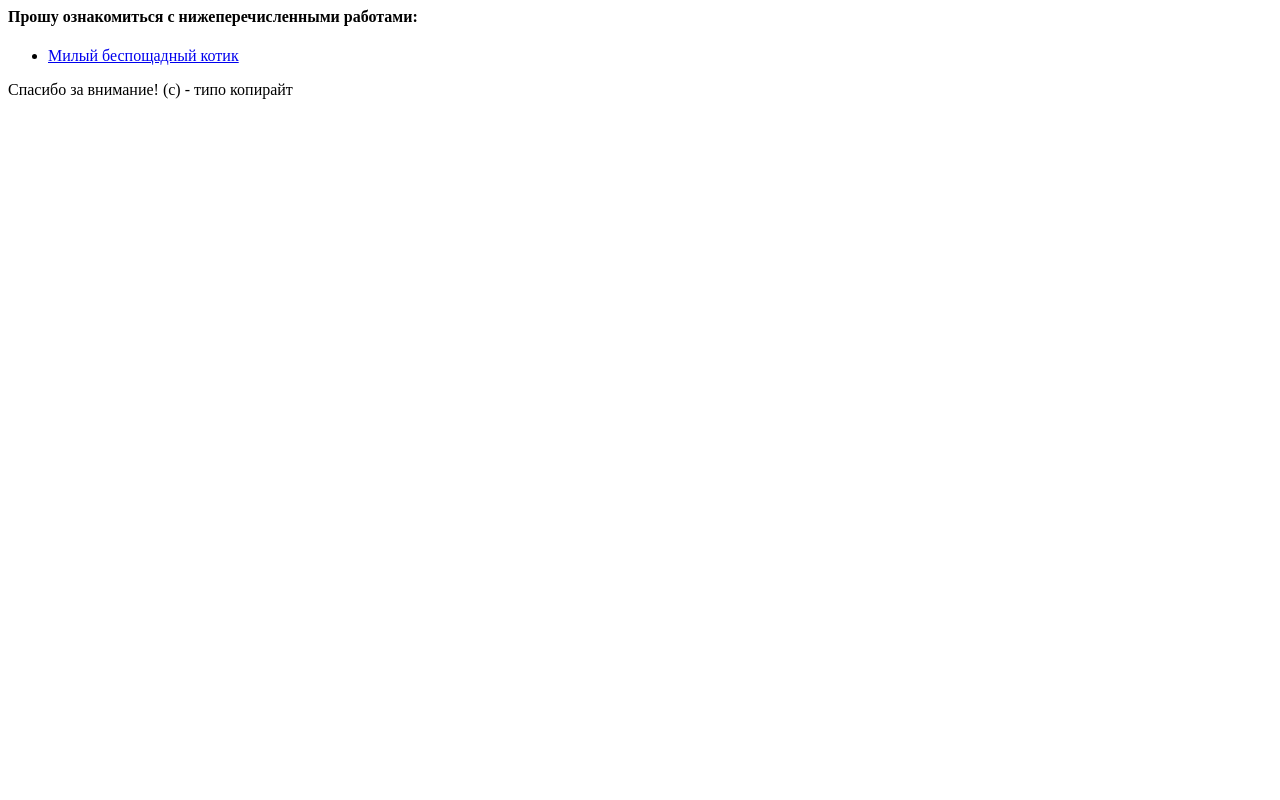
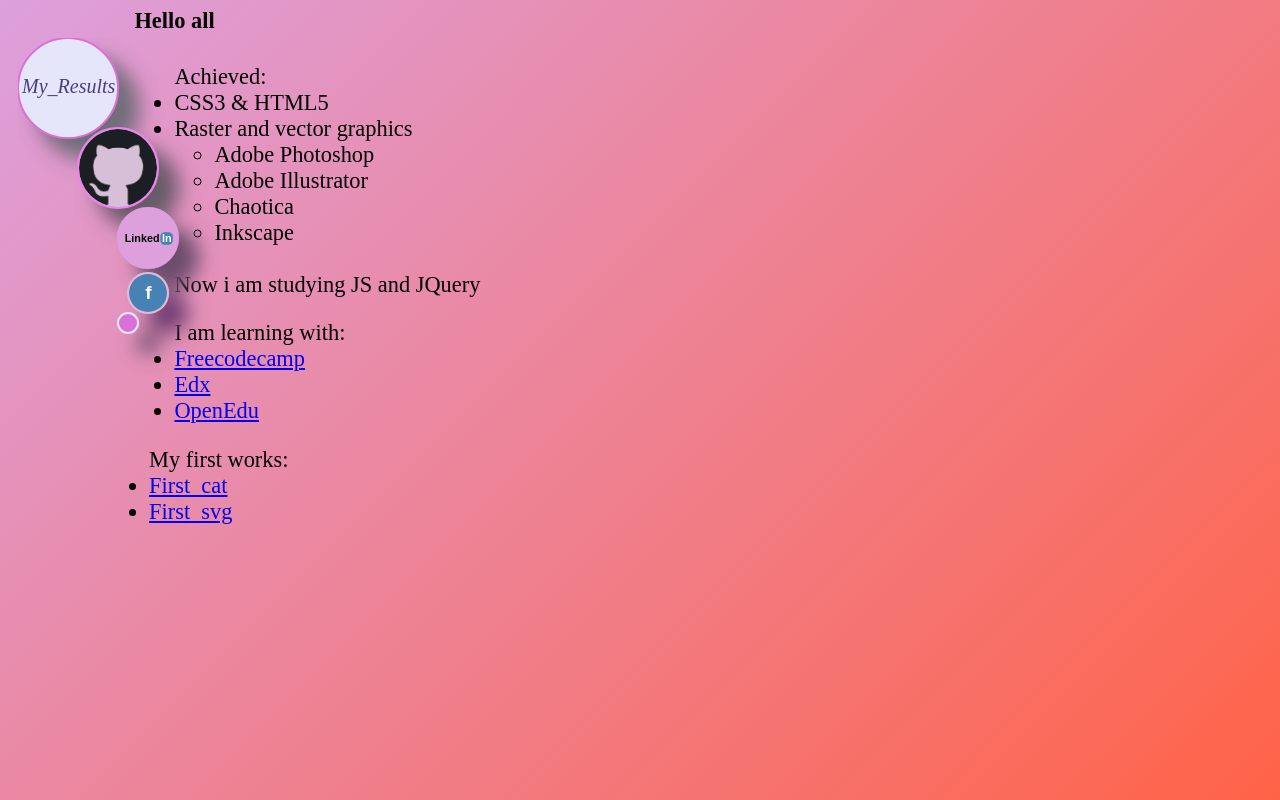
Before and after one commit to NatPopstar/NatPopstar.github.io, a plain HTML site: page index.html in a window 1280 px wide. Drawn offline with Linux system fonts and the light colour scheme.

Commit message:
My start

```diff
--- a/index.html
+++ b/index.html
@@ -1,14 +1,92 @@
 <html>
 	<head>
-		<title>Список прекрасных работ</title>
+		<title>Start 2020 year</title>
+		<style>
+			body{
+				background: linear-gradient(-45deg, #FF6347, #DDA0DD) fixed no-repeat;
+			}
+
+			#social {
+				background: url("bg.svg") no-repeat;
+				width: 220px;
+				height: 370px;
+				position: absolute;
+			}
+			#social > a > img {
+				position: absolute;
+				border-radius: 50%;
+			}
+			#social > a.github > img {
+				top: 121px;
+				left: 71px;
+				width: 78px;
+			}
+			#social > a.inkedIn > img {
+				top: 201px;
+				left: 111px;
+				width: 58px;
+			}
+			#social > a.acebook > img {
+				top: 266px;
+				left: 121px;
+				width: 38px
+			}
+			body div.i_am {
+				margin-left: 10%;
+				font-size: 140%;
+			}
+			body ul.some_list {
+				margin-left: 8%;
+				font-size: 140%;
+			}
+			body div.learning_with {
+				margin-left: 10%;
+				font-size: 140%;
+			}
+		</style>
 	</head>
 	<body>
-		<h4>Прошу ознакомиться с нижеперечисленными работами:</h4>
-		<ul>
-			<li>
-				<a href="cat.html">Милый беспощадный котик</a>
-			</li>
+		<div id="social">
+			<a class="github" href="https://github.com/NatPopstar"><img src="1.png" alt="github"/></a>
+			<a class="inkedIn" href="https://www.linkedin.com/in/nathalie-popova-799a56188/"><img src="linkedIn.svg" alt="inkedIn"/></a>
+			<a class="acebook" href="https://www.facebook.com/nathalie.herber.56"><img src="FB.svg" alt="acebook"/></a>
+		</div>
+
+		<div class="i_am">
+			<h4>Hello all</h4>
+			<ul>
+				Achieved:
+				<li>CSS3 & HTML5 </li>
+				<li>Raster and vector graphics</li>
+				<ul>
+					<li>Adobe Photoshop</li>
+					<li>Adobe Illustrator</li>
+					<li>Chaotica</li>
+					<li>Inkscape</li>
+				</ul>
+				<br>
+				<li>Now i am studying JS and JQuery </li>
+			</ul>
+
+		</div>
+		<div class="learning_with">
+			<ul>
+				I am learning with:
+				<li> <a href="https://www.freecodecamp.org">Freecodecamp</a></li>
+				<li> <a href="https://www.edx.org/">Edx</a></li>
+				<li> <a href="https://openedu.ru/">OpenEdu</a></li>
+
+			</ul>
+		</div>
+
+		<ul class="some_list">
+			My first works:
+			<li><a href="Animation/cat.html">First_cat</a></li>
+			<li><a href="Animation/SVG-anim1.html">First_svg</a></li>
+
 		</ul>
-		<p>Спасибо за внимание! (с) - типо копирайт</p>
+
+
+
 	</body>
 </html>
```
Also changed, not shown: Animation/SVG-anim1.html (added, +10 -0 lines), Shapes_SVG/First_Step_SVG.html (added, +10 -0 lines), 1.png (added), Animation/cat.html (renamed from cat.html), Animation/svg-anim1.svg (added), FB.svg (added), GitHub.svg (added), Shapes_SVG/Shapes_Two.svg (added), Shapes_SVG/Shapes_svg.svg (added), Shapes_SVG/my_first.svg (added), bg.svg (added), linkedIn.svg (added).
